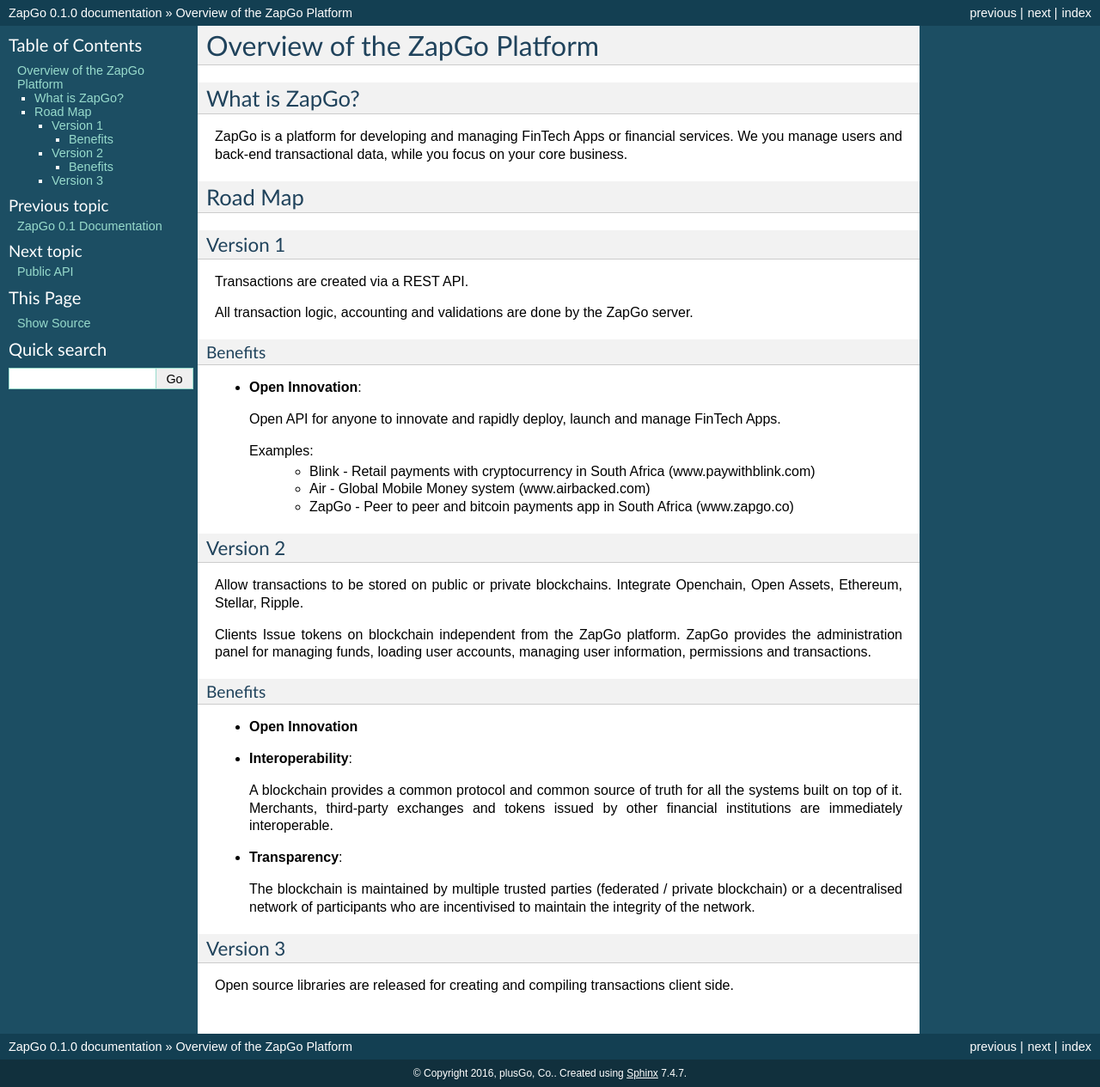
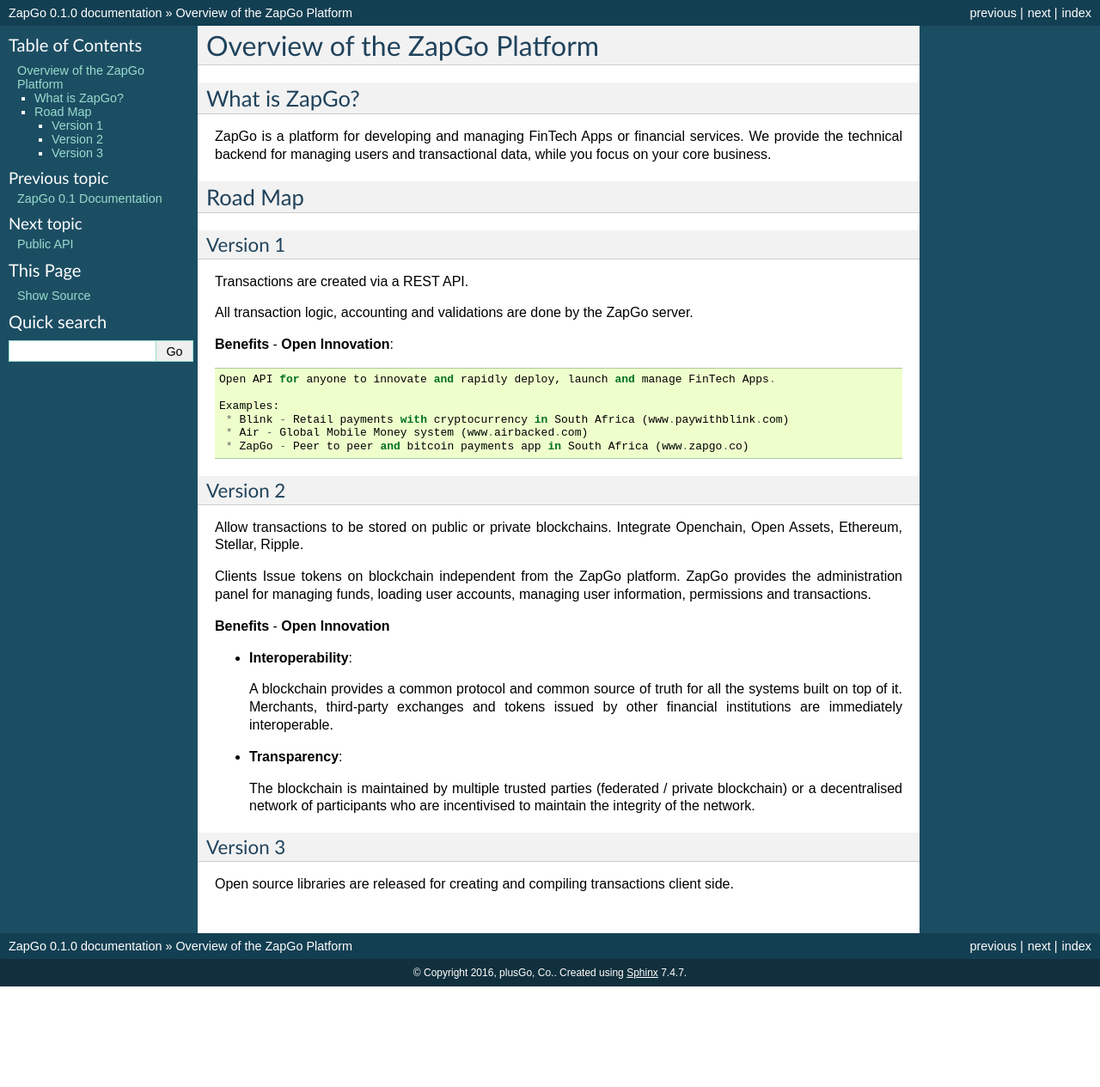
Before and after one commit to zapgo/docs, a Sphinx documentation site: the page built from docs/source/general/overview.rst, in a window 1280 px wide. Shown: the whole page at 86% size. Built offline with Sphinx 7.4.7, drawn with Linux system fonts in a browser that asks for light colours; after the commit the page ends 1148 px from its top, so only the background shows below that.

Commit message:
Formatting fix

```diff
--- a/docs/source/api/functions.rst
+++ b/docs/source/api/functions.rst
@@ -31,7 +31,7 @@
 
 Description of the payload:
 
-- ``tx_type``: transaction type::
+- ``tx_type``: transaction type
 
     ====================  ==============
     ``send_interwallet``  Send funds to another user.
--- a/docs/source/general/overview.rst
+++ b/docs/source/general/overview.rst
@@ -4,7 +4,7 @@
 What is ZapGo?
 --------------
 
-ZapGo is a platform for developing and managing FinTech Apps or financial services. We you manage users and back-end transactional data, while you focus on your core business.
+ZapGo is a platform for developing and managing FinTech Apps or financial services. We provide the technical backend for managing users and transactional data, while you focus on your core business.
 
 Road Map
 --------
@@ -16,8 +16,7 @@
 
 All transaction logic, accounting and validations are done by the ZapGo server.
 
-Benefits
-********
+**Benefits**
 -   **Open Innovation**::
 
     Open API for anyone to innovate and rapidly deploy, launch and manage FinTech Apps.
@@ -34,9 +33,9 @@
 
 Clients Issue tokens on blockchain independent from the ZapGo platform. ZapGo provides the administration panel for managing funds, loading user accounts, managing user information, permissions and transactions.
 
-Benefits
-********
+**Benefits**
 -   **Open Innovation**
+
 -   **Interoperability**::
 
     A blockchain provides a common protocol and common source of truth for all the systems built on top of it. Merchants, third-party exchanges and tokens issued by other financial institutions are immediately interoperable.
```
